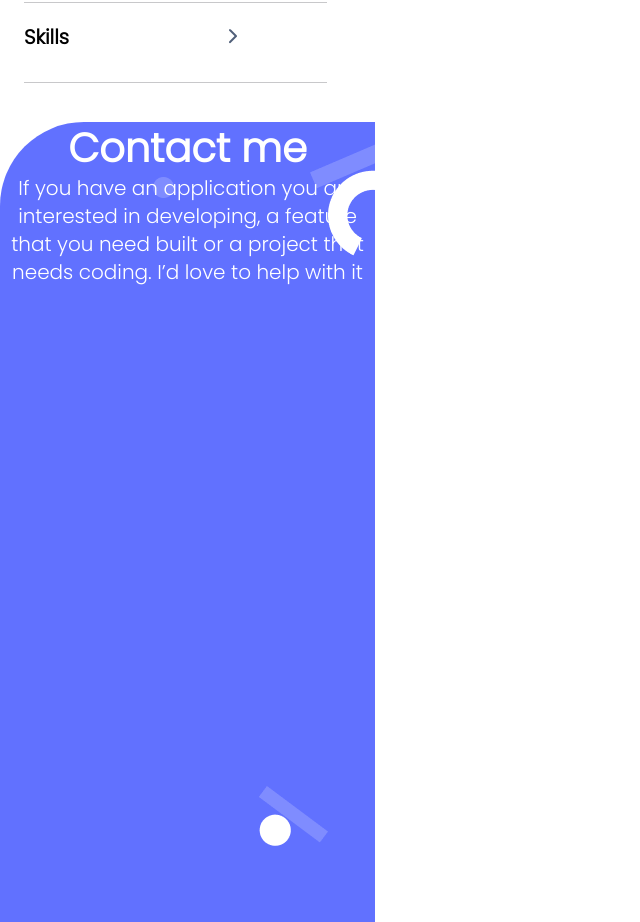
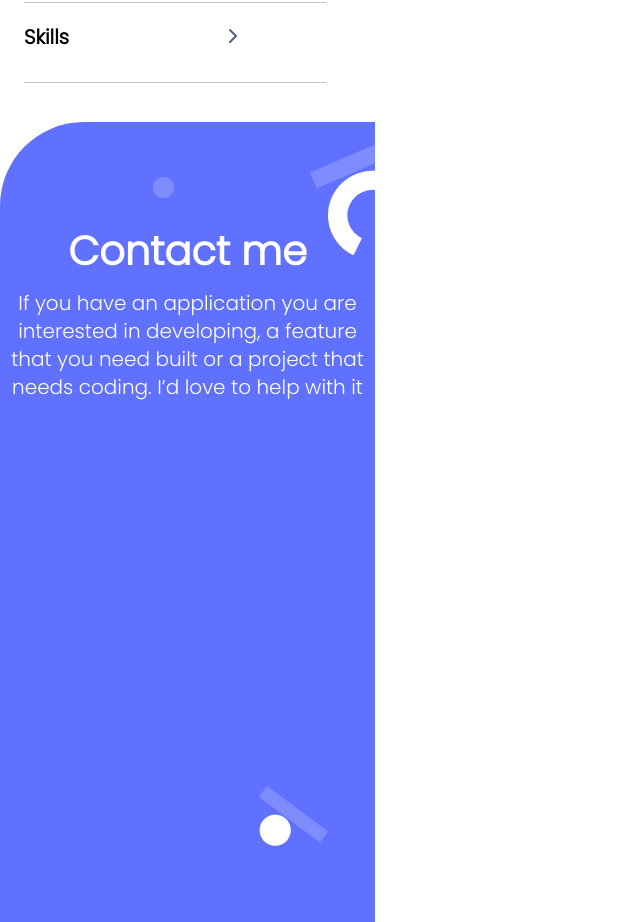
Before and after one commit to OyePriscilla/MyPortfolioSetup, a plain HTML site: page index.html in a window 1280 px wide. Shown: the part 4140-5062 px from the top of the page, without its empty margins (0-640 px from the left). Drawn offline with Linux system fonts and the light colour scheme.

Commit message:
Adjust contact-header position

```diff
--- a/style.css
+++ b/style.css
@@ -401,7 +401,6 @@ main {
 }
 
 .contact-img {
-
 }
 
 .contact-header {
@@ -410,6 +409,8 @@ main {
   font-size: 40px;
   line-height: 52px;
   color: #fff;
+  padding-top: 103px;
+  margin-bottom: 12px;
 }
 
 .contact-para {
@@ -418,4 +419,5 @@ main {
   font-size: 20px;
   line-height: 28px;
   color: #fff;
+  margin-bottom: 80px;
 }
```
